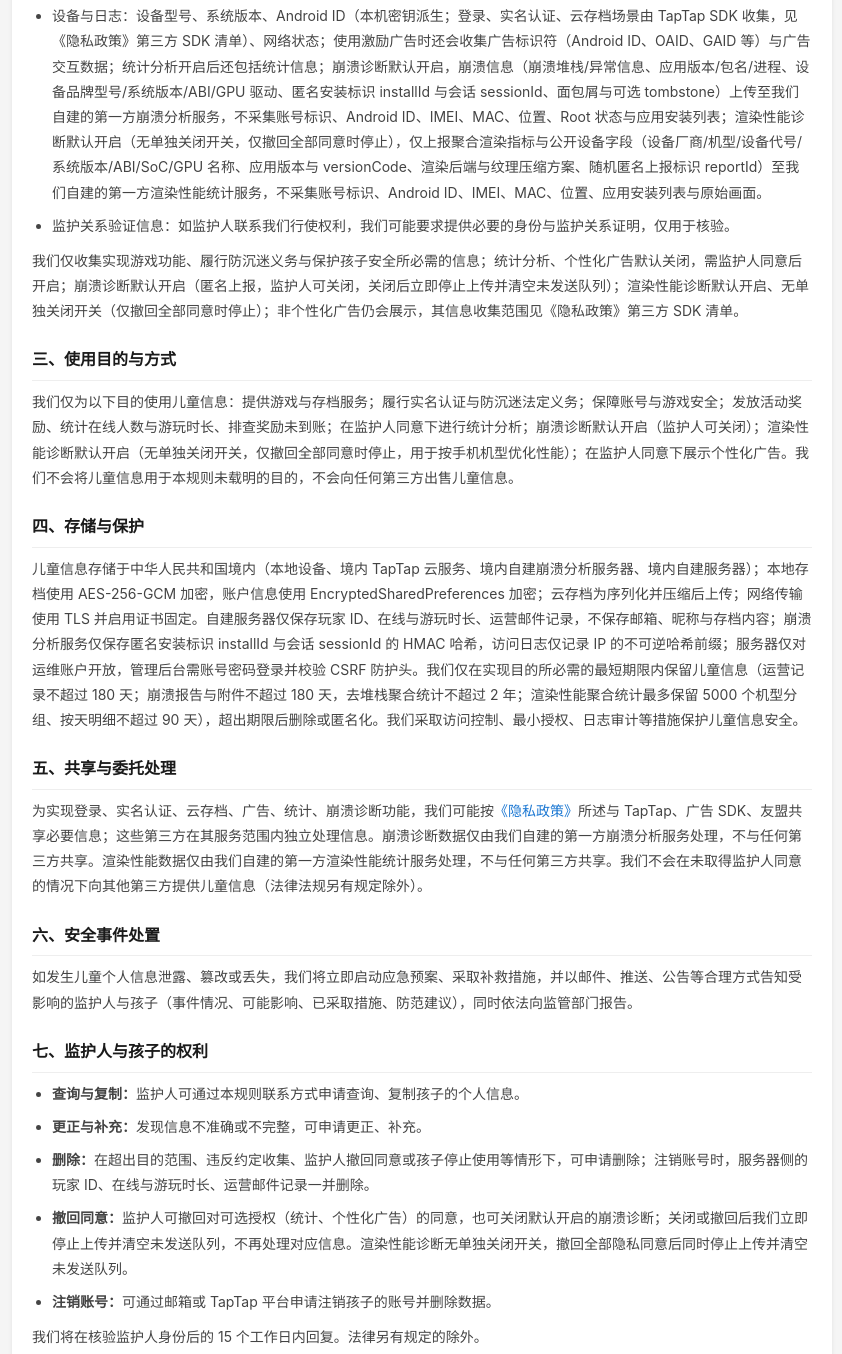
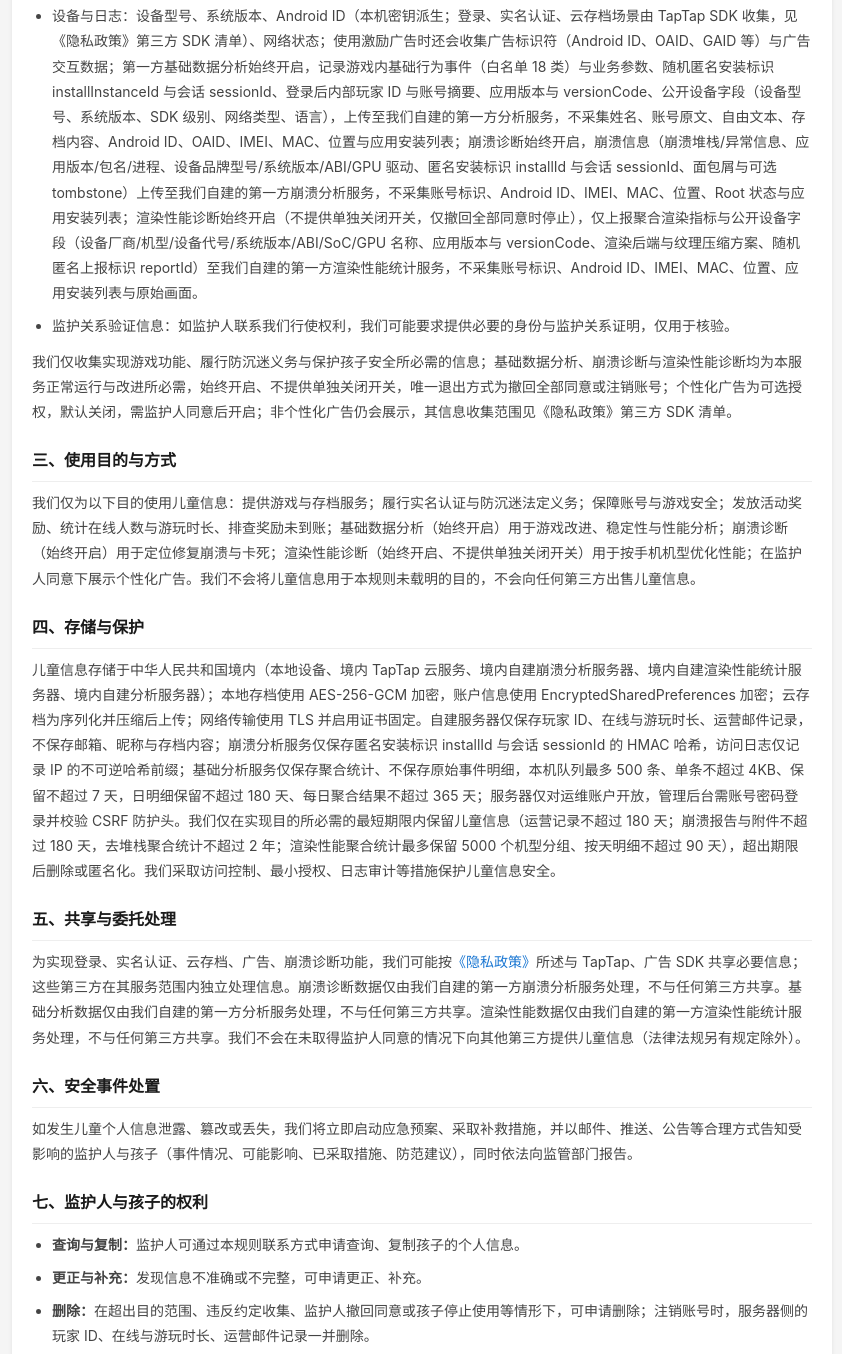
Before and after one commit to hsmy7/mnzm-policy, a plain HTML site: page docs/children-privacy.html in a window 1280 px wide. Shown: the part 637-1991 px from the top of the page, without its empty margins (218-1060 px from the left). Drawn offline with Linux system fonts and the light colour scheme.

Commit message:
docs: sync privacy policy v2.4.0

```diff
--- a/docs/children-privacy.html
+++ b/docs/children-privacy.html
@@ -21,7 +21,7 @@ a{color:#1976d2;text-decoration:none}
 <body>
 <div class="container">
 <h1>模拟宗门 儿童个人信息保护规则</h1>
-<div class="meta">版本 v1.3.0 &nbsp;|&nbsp; 更新日期：2026年11月22日 &nbsp;|&nbsp; 生效日期：2026年11月22日</div>
+<div class="meta">版本 v1.4.0 &nbsp;|&nbsp; 更新日期：2026年11月24日 &nbsp;|&nbsp; 生效日期：2026年11月24日</div>
 
 <div class="box"><strong>重要提示：</strong>本规则适用于不满 14 周岁的儿童（以下简称“孩子”）。请孩子的父母或其他监护人（以下简称“监护人”）仔细阅读本规则，并在同意后指导孩子使用本游戏。若您不同意本规则，请孩子立即停止使用本游戏。本规则是<a href="index.html">《模拟宗门 隐私政策》</a>的组成部分；两者不一致时，以本规则为准。</div>
 
@@ -34,19 +34,19 @@ a{color:#1976d2;text-decoration:none}
 <li>账号信息：TapTap OpenID、UnionID、昵称、头像（如孩子使用 TapTap 登录）。</li>
 <li>游戏数据：本地存档与云存档、兑换码使用记录。</li>
 <li>运营记录：为发放活动奖励、统计在线人数与每日游玩时长、排查奖励未到账，服务器会记录不可逆账号摘要（SHA-256 前 16 位）、纯数字玩家 ID、应用版本、在线心跳与会话时间、每日游玩时长明细、运营邮件的发送与领取记录；不包含邮箱、昵称与存档内容。</li>
-<li>设备与日志：设备型号、系统版本、Android ID（本机密钥派生；登录、实名认证、云存档场景由 TapTap SDK 收集，见《隐私政策》第三方 SDK 清单）、网络状态；使用激励广告时还会收集广告标识符（Android ID、OAID、GAID 等）与广告交互数据；统计分析开启后还包括统计信息；崩溃诊断默认开启，崩溃信息（崩溃堆栈/异常信息、应用版本/包名/进程、设备品牌型号/系统版本/ABI/GPU 驱动、匿名安装标识 installId 与会话 sessionId、面包屑与可选 tombstone）上传至我们自建的第一方崩溃分析服务，不采集账号标识、Android ID、IMEI、MAC、位置、Root 状态与应用安装列表；渲染性能诊断默认开启（无单独关闭开关，仅撤回全部同意时停止），仅上报聚合渲染指标与公开设备字段（设备厂商/机型/设备代号/系统版本/ABI/SoC/GPU 名称、应用版本与 versionCode、渲染后端与纹理压缩方案、随机匿名上报标识 reportId）至我们自建的第一方渲染性能统计服务，不采集账号标识、Android ID、IMEI、MAC、位置、应用安装列表与原始画面。</li>
+<li>设备与日志：设备型号、系统版本、Android ID（本机密钥派生；登录、实名认证、云存档场景由 TapTap SDK 收集，见《隐私政策》第三方 SDK 清单）、网络状态；使用激励广告时还会收集广告标识符（Android ID、OAID、GAID 等）与广告交互数据；第一方基础数据分析始终开启，记录游戏内基础行为事件（白名单 18 类）与业务参数、随机匿名安装标识 installInstanceId 与会话 sessionId、登录后内部玩家 ID 与账号摘要、应用版本与 versionCode、公开设备字段（设备型号、系统版本、SDK 级别、网络类型、语言），上传至我们自建的第一方分析服务，不采集姓名、账号原文、自由文本、存档内容、Android ID、OAID、IMEI、MAC、位置与应用安装列表；崩溃诊断始终开启，崩溃信息（崩溃堆栈/异常信息、应用版本/包名/进程、设备品牌型号/系统版本/ABI/GPU 驱动、匿名安装标识 installId 与会话 sessionId、面包屑与可选 tombstone）上传至我们自建的第一方崩溃分析服务，不采集账号标识、Android ID、IMEI、MAC、位置、Root 状态与应用安装列表；渲染性能诊断始终开启（不提供单独关闭开关，仅撤回全部同意时停止），仅上报聚合渲染指标与公开设备字段（设备厂商/机型/设备代号/系统版本/ABI/SoC/GPU 名称、应用版本与 versionCode、渲染后端与纹理压缩方案、随机匿名上报标识 reportId）至我们自建的第一方渲染性能统计服务，不采集账号标识、Android ID、IMEI、MAC、位置、应用安装列表与原始画面。</li>
 <li>监护关系验证信息：如监护人联系我们行使权利，我们可能要求提供必要的身份与监护关系证明，仅用于核验。</li>
 </ul>
-<p>我们仅收集实现游戏功能、履行防沉迷义务与保护孩子安全所必需的信息；统计分析、个性化广告默认关闭，需监护人同意后开启；崩溃诊断默认开启（匿名上报，监护人可关闭，关闭后立即停止上传并清空未发送队列）；渲染性能诊断默认开启、无单独关闭开关（仅撤回全部同意时停止）；非个性化广告仍会展示，其信息收集范围见《隐私政策》第三方 SDK 清单。</p>
+<p>我们仅收集实现游戏功能、履行防沉迷义务与保护孩子安全所必需的信息；基础数据分析、崩溃诊断与渲染性能诊断均为本服务正常运行与改进所必需，始终开启、不提供单独关闭开关，唯一退出方式为撤回全部同意或注销账号；个性化广告为可选授权，默认关闭，需监护人同意后开启；非个性化广告仍会展示，其信息收集范围见《隐私政策》第三方 SDK 清单。</p>
 
 <h2>三、使用目的与方式</h2>
-<p>我们仅为以下目的使用儿童信息：提供游戏与存档服务；履行实名认证与防沉迷法定义务；保障账号与游戏安全；发放活动奖励、统计在线人数与游玩时长、排查奖励未到账；在监护人同意下进行统计分析；崩溃诊断默认开启（监护人可关闭）；渲染性能诊断默认开启（无单独关闭开关，仅撤回全部同意时停止，用于按手机机型优化性能）；在监护人同意下展示个性化广告。我们不会将儿童信息用于本规则未载明的目的，不会向任何第三方出售儿童信息。</p>
+<p>我们仅为以下目的使用儿童信息：提供游戏与存档服务；履行实名认证与防沉迷法定义务；保障账号与游戏安全；发放活动奖励、统计在线人数与游玩时长、排查奖励未到账；基础数据分析（始终开启）用于游戏改进、稳定性与性能分析；崩溃诊断（始终开启）用于定位修复崩溃与卡死；渲染性能诊断（始终开启、不提供单独关闭开关）用于按手机机型优化性能；在监护人同意下展示个性化广告。我们不会将儿童信息用于本规则未载明的目的，不会向任何第三方出售儿童信息。</p>
 
 <h2>四、存储与保护</h2>
-<p>儿童信息存储于中华人民共和国境内（本地设备、境内 TapTap 云服务、境内自建崩溃分析服务器、境内自建服务器）；本地存档使用 AES-256-GCM 加密，账户信息使用 EncryptedSharedPreferences 加密；云存档为序列化并压缩后上传；网络传输使用 TLS 并启用证书固定。自建服务器仅保存玩家 ID、在线与游玩时长、运营邮件记录，不保存邮箱、昵称与存档内容；崩溃分析服务仅保存匿名安装标识 installId 与会话 sessionId 的 HMAC 哈希，访问日志仅记录 IP 的不可逆哈希前缀；服务器仅对运维账户开放，管理后台需账号密码登录并校验 CSRF 防护头。我们仅在实现目的所必需的最短期限内保留儿童信息（运营记录不超过 180 天；崩溃报告与附件不超过 180 天，去堆栈聚合统计不超过 2 年；渲染性能聚合统计最多保留 5000 个机型分组、按天明细不超过 90 天），超出期限后删除或匿名化。我们采取访问控制、最小授权、日志审计等措施保护儿童信息安全。</p>
+<p>儿童信息存储于中华人民共和国境内（本地设备、境内 TapTap 云服务、境内自建崩溃分析服务器、境内自建渲染性能统计服务器、境内自建分析服务器）；本地存档使用 AES-256-GCM 加密，账户信息使用 EncryptedSharedPreferences 加密；云存档为序列化并压缩后上传；网络传输使用 TLS 并启用证书固定。自建服务器仅保存玩家 ID、在线与游玩时长、运营邮件记录，不保存邮箱、昵称与存档内容；崩溃分析服务仅保存匿名安装标识 installId 与会话 sessionId 的 HMAC 哈希，访问日志仅记录 IP 的不可逆哈希前缀；基础分析服务仅保存聚合统计、不保存原始事件明细，本机队列最多 500 条、单条不超过 4KB、保留不超过 7 天，日明细保留不超过 180 天、每日聚合结果不超过 365 天；服务器仅对运维账户开放，管理后台需账号密码登录并校验 CSRF 防护头。我们仅在实现目的所必需的最短期限内保留儿童信息（运营记录不超过 180 天；崩溃报告与附件不超过 180 天，去堆栈聚合统计不超过 2 年；渲染性能聚合统计最多保留 5000 个机型分组、按天明细不超过 90 天），超出期限后删除或匿名化。我们采取访问控制、最小授权、日志审计等措施保护儿童信息安全。</p>
 
 <h2>五、共享与委托处理</h2>
-<p>为实现登录、实名认证、云存档、广告、统计、崩溃诊断功能，我们可能按<a href="index.html">《隐私政策》</a>所述与 TapTap、广告 SDK、友盟共享必要信息；这些第三方在其服务范围内独立处理信息。崩溃诊断数据仅由我们自建的第一方崩溃分析服务处理，不与任何第三方共享。渲染性能数据仅由我们自建的第一方渲染性能统计服务处理，不与任何第三方共享。我们不会在未取得监护人同意的情况下向其他第三方提供儿童信息（法律法规另有规定除外）。</p>
+<p>为实现登录、实名认证、云存档、广告、崩溃诊断功能，我们可能按<a href="index.html">《隐私政策》</a>所述与 TapTap、广告 SDK 共享必要信息；这些第三方在其服务范围内独立处理信息。崩溃诊断数据仅由我们自建的第一方崩溃分析服务处理，不与任何第三方共享。基础分析数据仅由我们自建的第一方分析服务处理，不与任何第三方共享。渲染性能数据仅由我们自建的第一方渲染性能统计服务处理，不与任何第三方共享。我们不会在未取得监护人同意的情况下向其他第三方提供儿童信息（法律法规另有规定除外）。</p>
 
 <h2>六、安全事件处置</h2>
 <p>如发生儿童个人信息泄露、篡改或丢失，我们将立即启动应急预案、采取补救措施，并以邮件、推送、公告等合理方式告知受影响的监护人与孩子（事件情况、可能影响、已采取措施、防范建议），同时依法向监管部门报告。</p>
@@ -56,13 +56,13 @@ a{color:#1976d2;text-decoration:none}
 <li><strong>查询与复制：</strong>监护人可通过本规则联系方式申请查询、复制孩子的个人信息。</li>
 <li><strong>更正与补充：</strong>发现信息不准确或不完整，可申请更正、补充。</li>
 <li><strong>删除：</strong>在超出目的范围、违反约定收集、监护人撤回同意或孩子停止使用等情形下，可申请删除；注销账号时，服务器侧的玩家 ID、在线与游玩时长、运营邮件记录一并删除。</li>
-<li><strong>撤回同意：</strong>监护人可撤回对可选授权（统计、个性化广告）的同意，也可关闭默认开启的崩溃诊断；关闭或撤回后我们立即停止上传并清空未发送队列，不再处理对应信息。渲染性能诊断无单独关闭开关，撤回全部隐私同意后同时停止上传并清空未发送队列。</li>
+<li><strong>撤回同意：</strong>监护人可撤回全部隐私同意（基础数据分析、崩溃诊断、渲染性能诊断始终开启、不提供单独关闭开关，唯一退出方式为撤回全部同意或注销账号），撤回后我们立即停止全部上传并清空未发送队列，不再处理对应信息；个性化广告可随时调整；非个性化广告仍会展示。</li>
 <li><strong>注销账号：</strong>可通过邮箱或 TapTap 平台申请注销孩子的账号并删除数据。</li>
 </ul>
 <p>我们将在核验监护人身份后的 15 个工作日内回复。法律另有规定的除外。</p>
 
 <h2>八、本规则的修订</h2>
-<p>我们可能根据法律法规或业务变化修订本规则，修订后将在应用内或官网公示；重大变更会以显著方式提示监护人。监护人不同意变更的，可要求孩子停止使用并申请删除信息。本次修订（v1.3.0，2026 年 11 月 22 日）为配合隐私政策 v2.3.0：新增渲染性能诊断（默认开启、随隐私政策同意一并提供、无单独关闭开关，仅撤回全部同意时停止），按手机机型上报 300 帧窗口的聚合渲染指标与公开设备字段（厂商/机型/设备代号/系统版本/ABI/SoC/GPU 名称、应用版本与 versionCode、渲染后端与纹理压缩方案、随机匿名上报标识 reportId）至我们自建的第一方渲染性能统计服务，不采集账号标识、Android ID、IMEI、MAC、位置、应用安装列表与原始画面；服务端按「厂商｜机型｜SoC｜GPU｜后端｜纹理臂」聚合统计（最多 5000 个机型分组，超限淘汰最早未上报的分组），按天明细保留不超过 90 天。此前修订（v1.2.0，2026 年 11 月 20 日）为配合隐私政策 v2.2.0：崩溃诊断改为默认开启（监护人可关闭，关闭后立即停止上传并清空未发送队列），移除原第三方崩溃收集 SDK（已停用并注销），改由我们自建的第一方崩溃分析服务处理崩溃信息，并同步采集字段、保留期（原始报告与附件不超过 180 天、聚合统计不超过 2 年）与不采集范围（不采集账号标识、Android ID、IMEI、MAC、位置、Root 状态与应用安装列表）。上次修订（v1.1.0，2026 年 11 月 5 日）为配合隐私政策 v2.1.0，新增玩家 ID、在线与游玩时长统计、运营邮件记录的收集、使用、保留与删除说明；本次修订（v1.2.0，2026 年 11 月 20 日）为配合隐私政策 v2.2.0：崩溃诊断改为默认开启（监护人可关闭，关闭后立即停止上传并清空未发送队列），移除原第三方崩溃收集 SDK（已停用并注销），改由我们自建的第一方崩溃分析服务处理崩溃信息，并同步采集字段、保留期（原始报告与附件不超过 180 天、聚合统计不超过 2 年）与不采集范围（不采集账号标识、Android ID、IMEI、MAC、位置、Root 状态与应用安装列表）。</p>
+<p>我们可能根据法律法规或业务变化修订本规则，修订后将在应用内或官网公示；重大变更会以显著方式提示监护人。监护人不同意变更的，可要求孩子停止使用并申请删除信息。本次修订（v1.4.0，2026 年 11 月 24 日）为配合隐私政策 v2.4.0：退役第三方统计 SDK（删除其依赖、初始化调用与自定义 scheme），新增第一方基础数据分析（始终开启、不提供单独关闭开关）：采集游戏内基础行为事件（白名单 18 类）与业务参数、随机匿名安装标识 installInstanceId 与会话 sessionId、登录后内部玩家 ID 与账号摘要、应用版本与 versionCode、公开设备字段（设备型号/系统版本/SDK 级别/网络类型/语言），不采集姓名、账号原文、自由文本、存档内容与 Android ID、OAID、IMEI、MAC、位置、应用安装列表；上传至境内自建分析服务（HTTPS），本机队列最多 500 条、单条不超过 4KB、保留不超过 7 天，服务端仅保存聚合统计、日明细不超过 180 天、每日聚合结果不超过 365 天；基础数据分析、崩溃诊断、渲染性能诊断三项固定开启、不提供单独关闭开关，唯一退出方式为撤回全部同意或注销账号；仅保留个性化广告开关（默认关闭）。此前修订（v1.3.0，2026 年 11 月 22 日）为配合隐私政策 v2.3.0：新增渲染性能诊断（默认开启、随隐私政策同意一并提供、无单独关闭开关，仅撤回全部同意时停止），按手机机型上报 300 帧窗口的聚合渲染指标与公开设备字段（厂商/机型/设备代号/系统版本/ABI/SoC/GPU 名称、应用版本与 versionCode、渲染后端与纹理压缩方案、随机匿名上报标识 reportId）至我们自建的第一方渲染性能统计服务，不采集账号标识、Android ID、IMEI、MAC、位置、应用安装列表与原始画面；服务端按「厂商｜机型｜SoC｜GPU｜后端｜纹理臂」聚合统计（最多 5000 个机型分组，超限淘汰最早未上报的分组），按天明细保留不超过 90 天。此前修订（v1.2.0，2026 年 11 月 20 日）为配合隐私政策 v2.2.0：崩溃诊断改为默认开启（监护人可关闭，关闭后立即停止上传并清空未发送队列），移除原第三方崩溃收集 SDK（已停用并注销），改由我们自建的第一方崩溃分析服务处理崩溃信息，并同步采集字段、保留期（原始报告与附件不超过 180 天、聚合统计不超过 2 年）与不采集范围（不采集账号标识、Android ID、IMEI、MAC、位置、Root 状态与应用安装列表）。上次修订（v1.1.0，2026 年 11 月 5 日）为配合隐私政策 v2.1.0，新增玩家 ID、在线与游玩时长统计、运营邮件记录的收集、使用、保留与删除说明。</p>
 
 <h2>九、联系我们</h2>
 <div class="contact">
```
